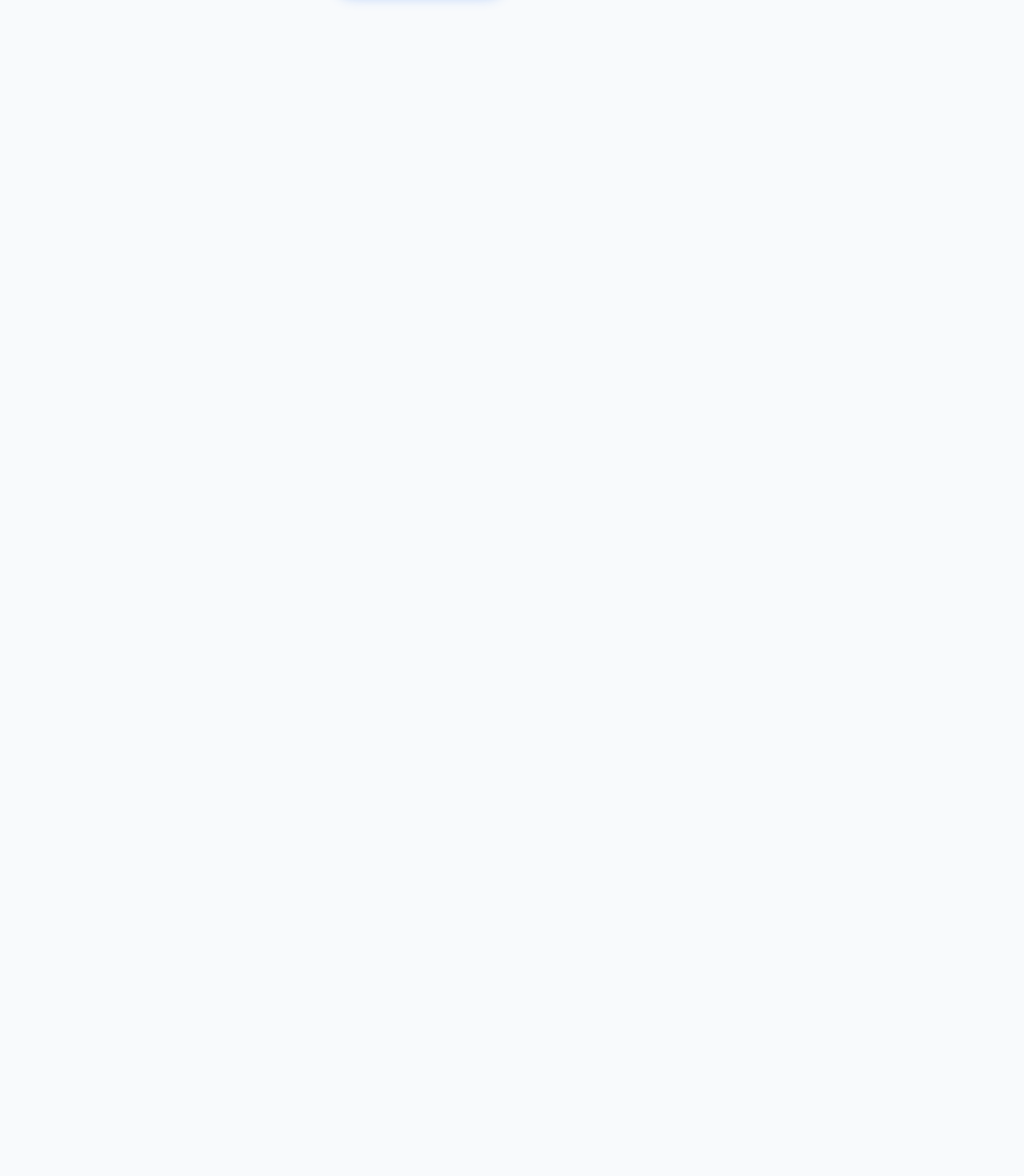
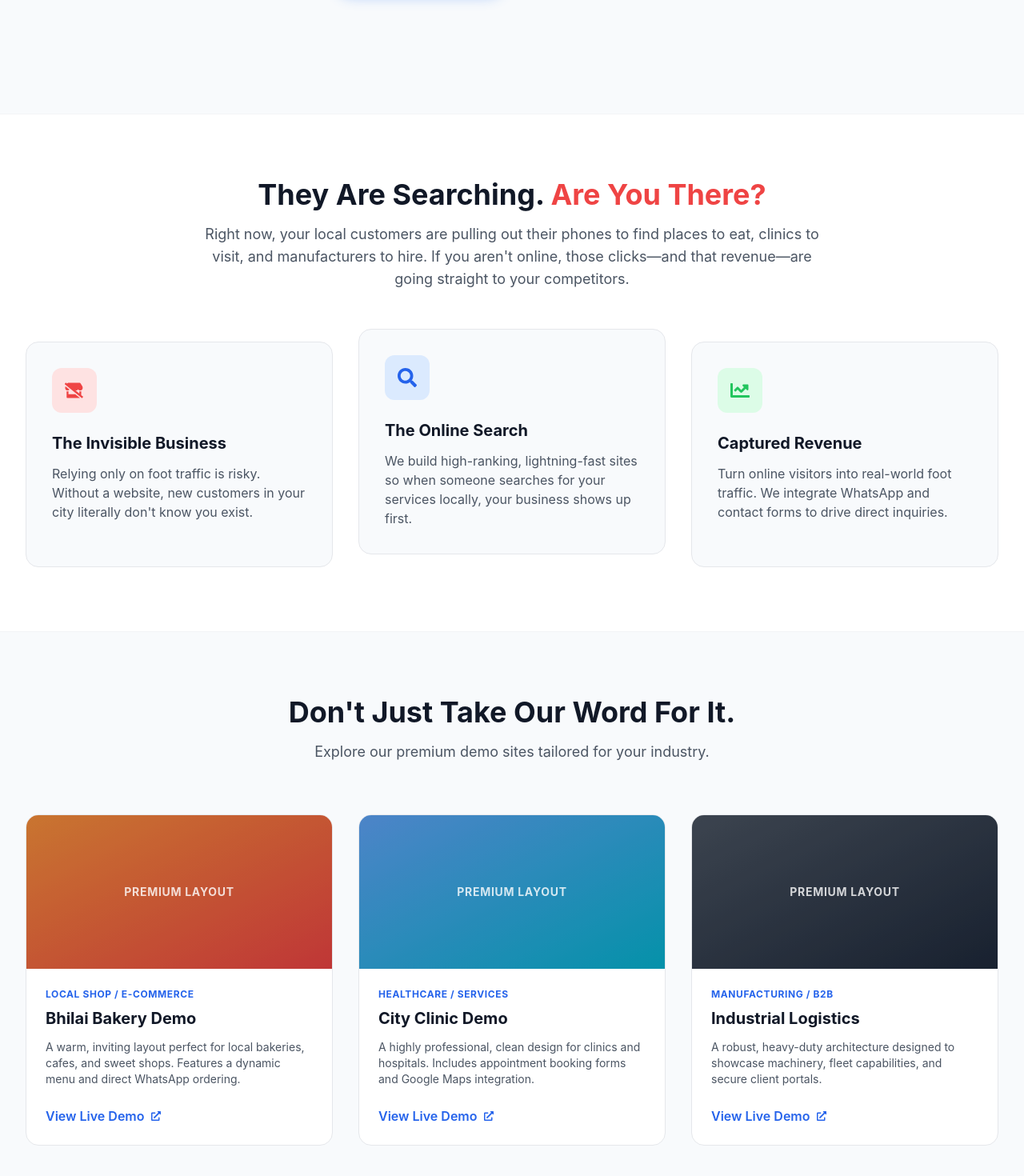
Before and after one commit to Whitedevilcoder/Brandrova, a React (Vite) app in the folder client/: page / in a window 1280 px wide. Shown: the part 658-2128 px from the top of the page at 80% size. Before the commit the page ends 800 px from the top, so only its background shows below. Built offline with nearby package versions, Linux system fonts and the light colour scheme.

Commit message:
feat: add responsive problem-solution and portfolio sections

```diff
--- a/client/src/App.jsx
+++ b/client/src/App.jsx
@@ -2,12 +2,16 @@
 import React from 'react';
 import Navbar from './components/Navbar';
 import Hero from './components/Hero';
+import ProblemSolution from './components/ProblemSolution';
+import Portfolio from './components/Portfolio';
 
 function App() {
   return (
     <div className="bg-brand-light dark:bg-brand-dark min-h-screen transition-colors duration-300">
       <Navbar />
       <Hero />
+      <ProblemSolution />
+      <Portfolio />
     </div>
   );
 }
--- /dev/null
+++ b/client/src/components/Portfolio.jsx
@@ -0,0 +1,72 @@
+// src/components/Portfolio.jsx
+import React from 'react';
+import { FaExternalLinkAlt } from 'react-icons/fa';
+
+const Portfolio = () => {
+  const demos = [
+    {
+      title: 'Bhilai Bakery Demo',
+      category: 'Local Shop / E-commerce',
+      description: 'A warm, inviting layout perfect for local bakeries, cafes, and sweet shops. Features a dynamic menu and direct WhatsApp ordering.',
+      imageColor: 'from-orange-400 to-red-500', // Placeholder gradient since we don't have images yet
+    },
+    {
+      title: 'City Clinic Demo',
+      category: 'Healthcare / Services',
+      description: 'A highly professional, clean design for clinics and hospitals. Includes appointment booking forms and Google Maps integration.',
+      imageColor: 'from-blue-400 to-cyan-500',
+    },
+    {
+      title: 'Industrial Logistics',
+      category: 'Manufacturing / B2B',
+      description: 'A robust, heavy-duty architecture designed to showcase machinery, fleet capabilities, and secure client portals.',
+      imageColor: 'from-gray-600 to-slate-800',
+    }
+  ];
+
+  return (
+    <section id="portfolio" className="py-20 relative">
+      <div className="max-w-7xl mx-auto px-4 sm:px-6 lg:px-8">
+        <div className="text-center mb-16">
+          <h2 className="text-3xl md:text-4xl font-bold text-gray-900 dark:text-white mb-4">
+            Don't Just Take Our Word For It.
+          </h2>
+          <p className="text-lg text-gray-600 dark:text-gray-400">
+            Explore our premium demo sites tailored for your industry.
+          </p>
+        </div>
+
+        <div className="grid md:grid-cols-2 lg:grid-cols-3 gap-8">
+          {demos.map((demo, index) => (
+            <div key={index} className="group rounded-2xl overflow-hidden bg-white dark:bg-gray-800 border border-gray-200 dark:border-gray-700 hover:shadow-2xl transition-all duration-300 hover:-translate-y-2">
+
+              {/* Image Placeholder using Gradients */}
+              <div className={`h-48 w-full bg-gradient-to-br ${demo.imageColor} relative overflow-hidden flex items-center justify-center`}>
+                <div className="absolute inset-0 bg-black/20 group-hover:bg-transparent transition-colors duration-300"></div>
+                <span className="text-white font-bold tracking-wider uppercase text-sm opacity-80">Premium Layout</span>
+              </div>
+
+              <div className="p-6">
+                <span className="text-xs font-bold text-brand-primary uppercase tracking-wider mb-2 block">
+                  {demo.category}
+                </span>
+                <h3 className="text-xl font-bold text-gray-900 dark:text-white mb-3">
+                  {demo.title}
+                </h3>
+                <p className="text-gray-600 dark:text-gray-400 mb-6 text-sm line-clamp-3">
+                  {demo.description}
+                </p>
+
+                <button className="flex items-center gap-2 text-brand-primary font-semibold hover:text-blue-700 dark:hover:text-blue-400 transition-colors">
+                  View Live Demo <FaExternalLinkAlt className="text-xs" />
+                </button>
+              </div>
+            </div>
+          ))}
+        </div>
+      </div>
+    </section>
+  );
+};
+
+export default Portfolio;
--- /dev/null
+++ b/client/src/components/ProblemSolution.jsx
@@ -0,0 +1,51 @@
+// src/components/ProblemSolution.jsx
+import React from 'react';
+import { FaSearch, FaStoreSlash, FaChartLine } from 'react-icons/fa';
+
+const ProblemSolution = () => {
+  return (
+    <section id="services" className="py-20 bg-white dark:bg-brand-dark/50 border-y border-gray-100 dark:border-gray-800">
+      <div className="max-w-7xl mx-auto px-4 sm:px-6 lg:px-8">
+        <div className="text-center max-w-3xl mx-auto mb-16">
+          <h2 className="text-3xl md:text-4xl font-bold text-gray-900 dark:text-white mb-4">
+            They Are Searching. <span className="text-red-500">Are You There?</span>
+          </h2>
+          <p className="text-lg text-gray-600 dark:text-gray-300">
+            Right now, your local customers are pulling out their phones to find places to eat, clinics to visit, and manufacturers to hire. If you aren't online, those clicks—and that revenue—are going straight to your competitors.
+          </p>
+        </div>
+
+        <div className="grid md:grid-cols-3 gap-8">
+          {/* Card 1 */}
+          <div className="bg-brand-light dark:bg-gray-800/50 p-8 rounded-2xl border border-gray-200 dark:border-gray-700 hover:shadow-lg transition-all">
+            <div className="w-14 h-14 bg-red-100 dark:bg-red-900/30 rounded-xl flex items-center justify-center mb-6">
+              <FaStoreSlash className="text-2xl text-red-500" />
+            </div>
+            <h3 className="text-xl font-bold text-gray-900 dark:text-white mb-3">The Invisible Business</h3>
+            <p className="text-gray-600 dark:text-gray-400">Relying only on foot traffic is risky. Without a website, new customers in your city literally don't know you exist.</p>
+          </div>
+
+          {/* Card 2 */}
+          <div className="bg-brand-light dark:bg-gray-800/50 p-8 rounded-2xl border border-gray-200 dark:border-gray-700 hover:shadow-lg transition-all transform md:-translate-y-4">
+            <div className="w-14 h-14 bg-blue-100 dark:bg-blue-900/30 rounded-xl flex items-center justify-center mb-6">
+              <FaSearch className="text-2xl text-brand-primary" />
+            </div>
+            <h3 className="text-xl font-bold text-gray-900 dark:text-white mb-3">The Online Search</h3>
+            <p className="text-gray-600 dark:text-gray-400">We build high-ranking, lightning-fast sites so when someone searches for your services locally, your business shows up first.</p>
+          </div>
+
+          {/* Card 3 */}
+          <div className="bg-brand-light dark:bg-gray-800/50 p-8 rounded-2xl border border-gray-200 dark:border-gray-700 hover:shadow-lg transition-all">
+            <div className="w-14 h-14 bg-green-100 dark:bg-green-900/30 rounded-xl flex items-center justify-center mb-6">
+              <FaChartLine className="text-2xl text-brand-accent" />
+            </div>
+            <h3 className="text-xl font-bold text-gray-900 dark:text-white mb-3">Captured Revenue</h3>
+            <p className="text-gray-600 dark:text-gray-400">Turn online visitors into real-world foot traffic. We integrate WhatsApp and contact forms to drive direct inquiries.</p>
+          </div>
+        </div>
+      </div>
+    </section>
+  );
+};
+
+export default ProblemSolution;
```
